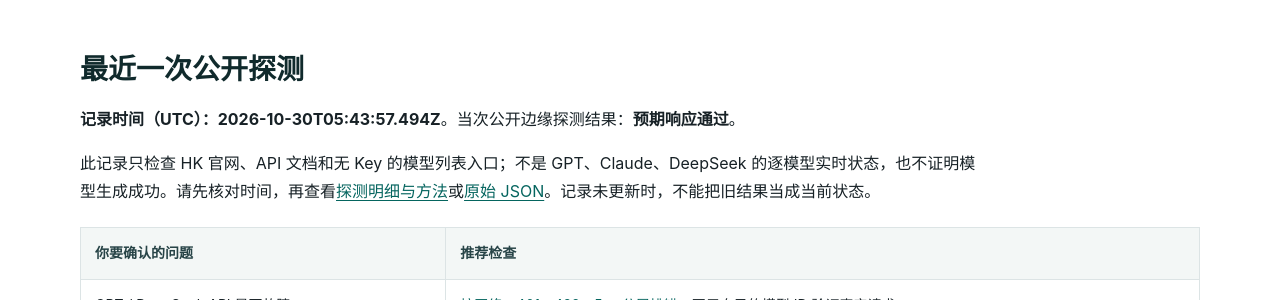
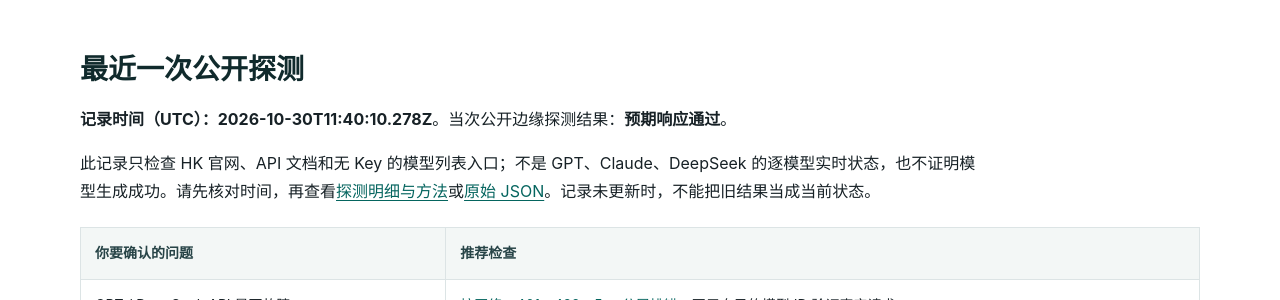
Before and after one commit to KKWANG4444/api-status, a Jekyll site: the page built from index.md, in a window 1280 px wide and 900 px high, scrolled down 364 px. Shown: the part 151-451 px from the top of the window. Built offline with Jekyll 4.4.1, drawn with Linux system fonts in a browser that asks for light colours.

Commit message:
chore: update public edge status

```diff
--- a/_data/status.json
+++ b/_data/status.json
@@ -1,7 +1,7 @@
 {
   "status": "operational",
-  "checked_at": "2026-10-30T05:43:57.494Z",
-  "duration_ms": 566,
+  "checked_at": "2026-10-30T11:40:10.278Z",
+  "duration_ms": 394,
   "overall": true,
   "components": [
     {
@@ -10,7 +10,7 @@
       "url": "https://www.aifast.hk/",
       "ok": true,
       "status": 200,
-      "elapsed_ms": 503,
+      "elapsed_ms": 354,
       "content_type": "text/html; charset=utf-8",
       "detail": "Expected public edge response"
     },
@@ -20,7 +20,7 @@
       "url": "https://api.aifast.hk/",
       "ok": true,
       "status": 200,
-      "elapsed_ms": 229,
+      "elapsed_ms": 275,
       "content_type": "text/html",
       "detail": "Expected public edge response"
     },
@@ -30,7 +30,7 @@
       "url": "https://www.aifast.hk/v1/models",
       "ok": true,
       "status": 401,
-      "elapsed_ms": 446,
+      "elapsed_ms": 362,
       "content_type": "application/json; charset=utf-8",
       "detail": "Expected public edge response"
     }
--- a/data/status.json
+++ b/data/status.json
@@ -1,7 +1,7 @@
 {
   "status": "operational",
-  "checked_at": "2026-10-30T05:43:57.494Z",
-  "duration_ms": 566,
+  "checked_at": "2026-10-30T11:40:10.278Z",
+  "duration_ms": 394,
   "overall": true,
   "components": [
     {
@@ -10,7 +10,7 @@
       "url": "https://www.aifast.hk/",
       "ok": true,
       "status": 200,
-      "elapsed_ms": 503,
+      "elapsed_ms": 354,
       "content_type": "text/html; charset=utf-8",
       "detail": "Expected public edge response"
     },
@@ -20,7 +20,7 @@
       "url": "https://api.aifast.hk/",
       "ok": true,
       "status": 200,
-      "elapsed_ms": 229,
+      "elapsed_ms": 275,
       "content_type": "text/html",
       "detail": "Expected public edge response"
     },
@@ -30,7 +30,7 @@
       "url": "https://www.aifast.hk/v1/models",
       "ok": true,
       "status": 401,
-      "elapsed_ms": 446,
+      "elapsed_ms": 362,
       "content_type": "application/json; charset=utf-8",
       "detail": "Expected public edge response"
     }
```
